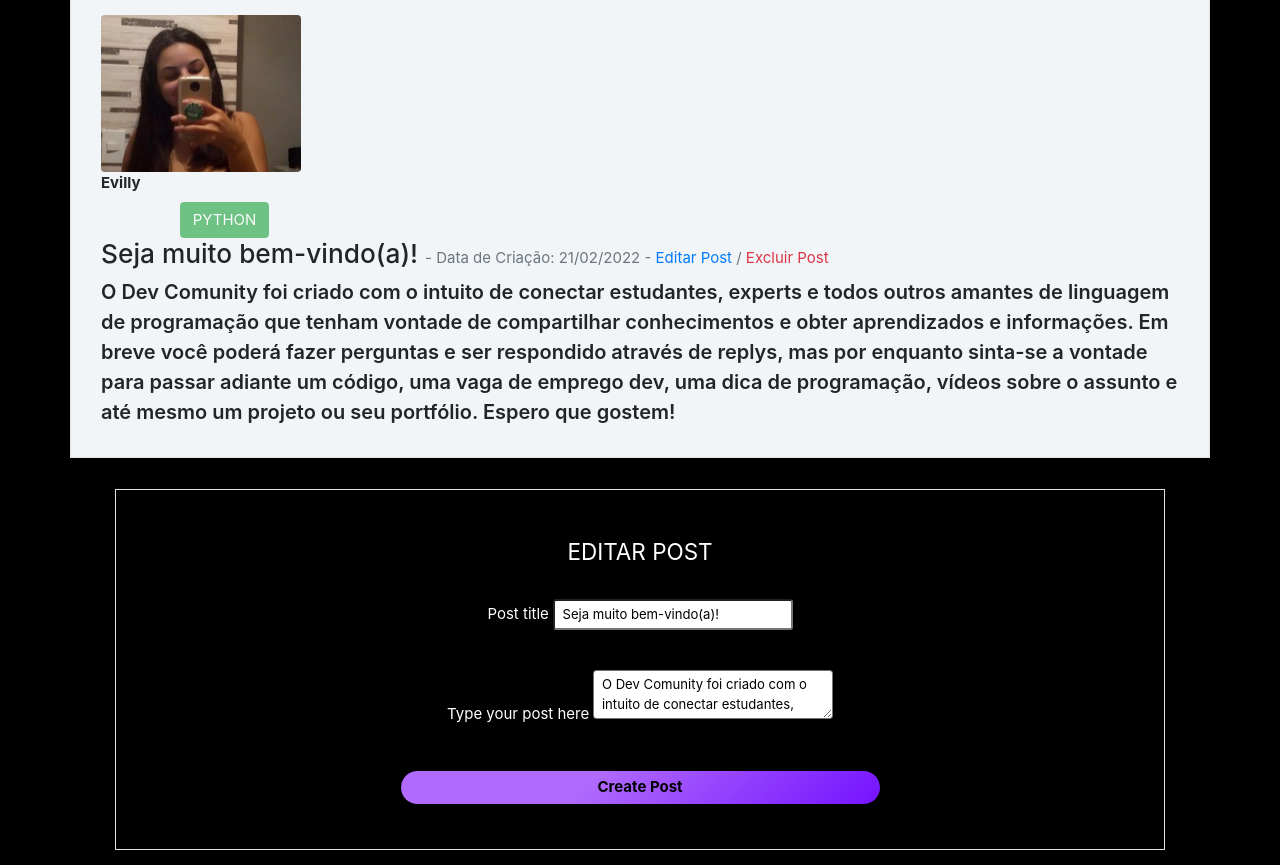
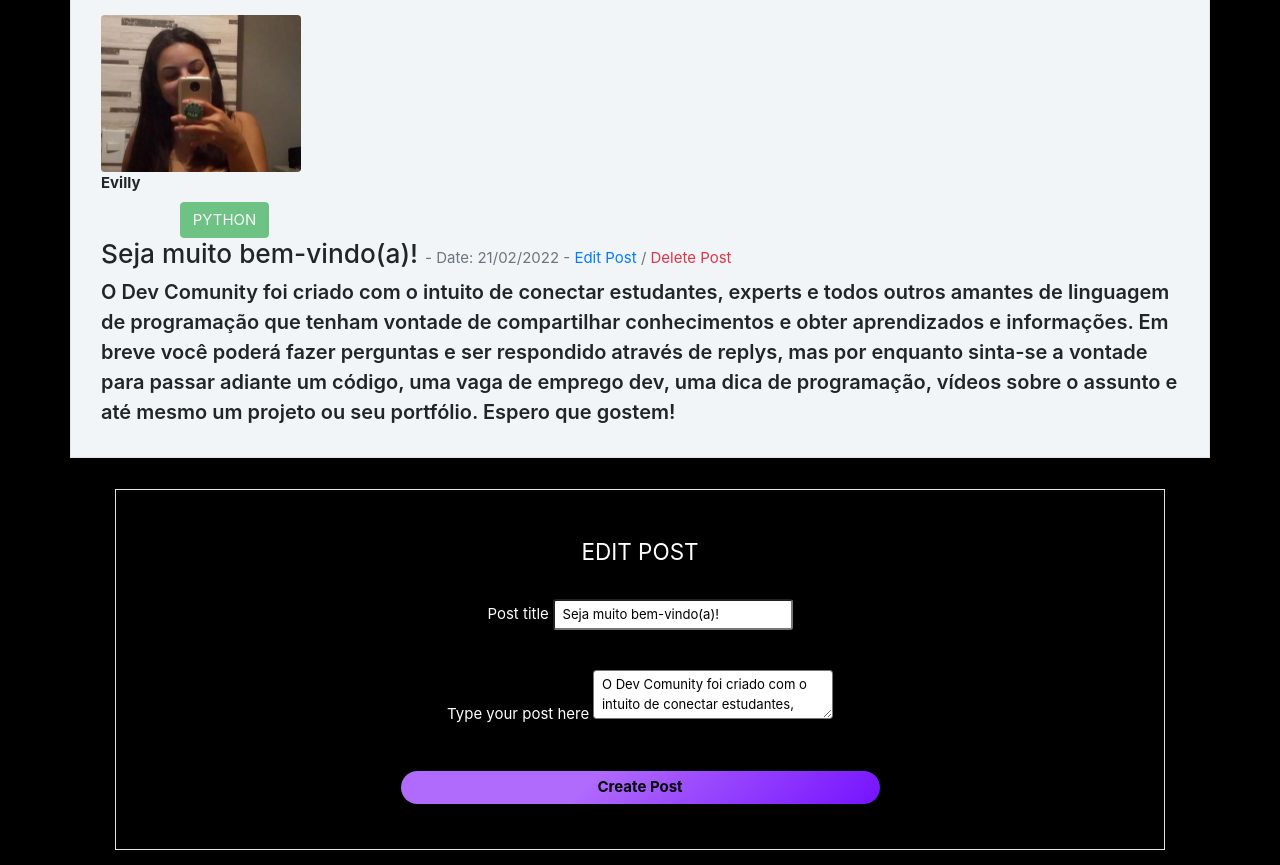
Before and after one commit to evillyf/dev-comunity, a Flask app: page /post/1 in a window 1280 px wide. Shown: the part 108-973 px from the top of the page. Run offline with Flask 2, Linux system fonts and the light colour scheme; a user stored in the database is signed in; data comes from the database, SQL or seed files in the repository; some libraries are stand-ins or nearby versions.

Commit message:
terceiro

```diff
--- a/comunidadeimpressionadora/templates/post.html
+++ b/comunidadeimpressionadora/templates/post.html
@@ -16,9 +16,9 @@
                 </div>
                 <div class="container">
                     <h3>{{ post.titulo }}
-                    <small class="text-muted" style="font-size: 15px;"> - Data de Criação: {{ post.data_criacao.strftime('%d/%m/%Y') }}
+                    <small class="text-muted" style="font-size: 15px;"> - Date: {{ post.data_criacao.strftime('%d/%m/%Y') }}
                     {% if form%}
-                       - <a href="#form_editarpost">Editar Post</a> / <a href="#" class="text-danger" data-bs-toggle="modal" data-bs-target="#ExcluirPost">Excluir Post</a>
+                       - <a href="#form_editarpost">Edit Post</a> / <a href="#" class="text-danger" data-bs-toggle="modal" data-bs-target="#ExcluirPost">Delete Post</a>
                     {% endif %}
                     </small>
                     </h3>
@@ -37,7 +37,7 @@
         <div class="col">
                 <form method="POST" id="form_editarpost" action="" class="border p-5 m-3">
                     {{ form.csrf_token }}
-                <legend> EDITAR POST</legend>
+                <legend> EDIT POST</legend>
                     <fieldset>
                         <div class="form-group control-label pe-2">
                         {{ form.titulo.label(class="control-label") }}
@@ -87,7 +87,7 @@
   <div class="modal-dialog">
     <div class="modal-content">
       <div class="modal-header">
-        <h5 class="modal-title" id="exampleModalLabel">Excluir Post</h5>
+        <h5 class="modal-title" id="exampleModalLabel">Delete Post</h5>
       </div>
       <div class="modal-body">
         Do you really want to delete the post? (This action cannot be undone.)
```
